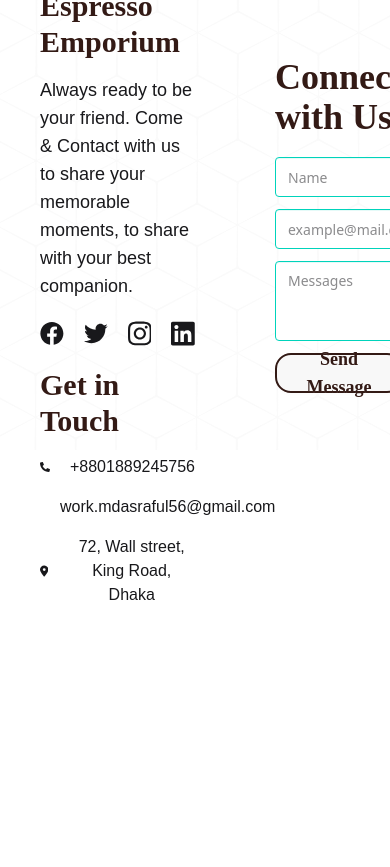
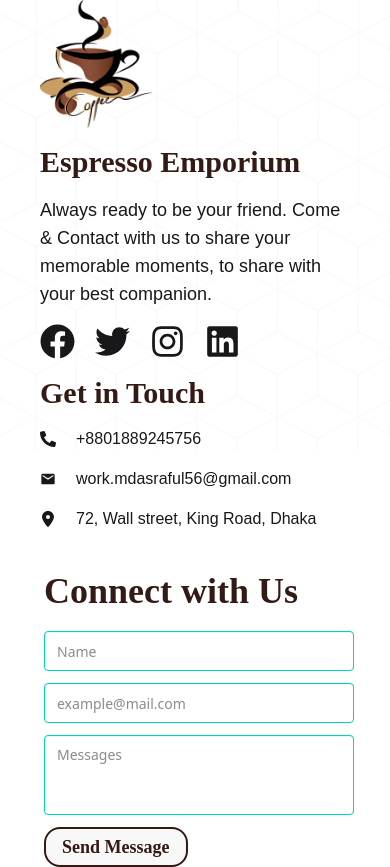
Before and after one commit to MdAsraful56/Coffee-store-client, a React (Vite) app: page /addcoffee in a window 390 px wide. Before the commit the page ends 844 px from the top, so only its background shows below. Built offline with nearby package versions, Linux system fonts and the light colour scheme.

Commit message:
footer responsive design

```diff
--- a/src/components/Footer.jsx
+++ b/src/components/Footer.jsx
@@ -13,8 +13,8 @@ const Footer = () => {
     return (
         <div className='relative w-full'>
             <img src={footerImg} alt="" className="w-full h-[450px] object-cover " />
-            <div className="absolute inset-0 px-10 flex flex-row  items-center justify-between">
-                <div className="w-1/2 space-y-4">
+            <div className="absolute inset-0 px-10 flex gap-10 lg:flex-row flex-col items-center justify-between">
+                <div className="lg:w-1/2 w-full space-y-4">
                     <img src={capIcon} alt="" className="h-32 w-28" />
                     <h3 className="text-3xl text-[#331A15] rancho-font font-semibold ">Espresso Emporium</h3>
                     <p className="raleway-font text-lg">Always ready to be your friend. Come & Contact with us to share your memorable moments, to share with your best companion.</p>
@@ -37,7 +37,7 @@ const Footer = () => {
                     </div>
                 </div>
                 {/* contact info */}
-                <div className="w-1/2 ml-20">
+                <div className="lg:w-1/2 w-full lg:ml-20 ml-2">
                     <h2 className="text-4xl text-[#331A15] rancho-font font-semibold mb-5">Connect with Us</h2>
                     <form className='space-y-3'>
                         <input type="text" name='name' className='input input-accent' placeholder='Name' />
```
